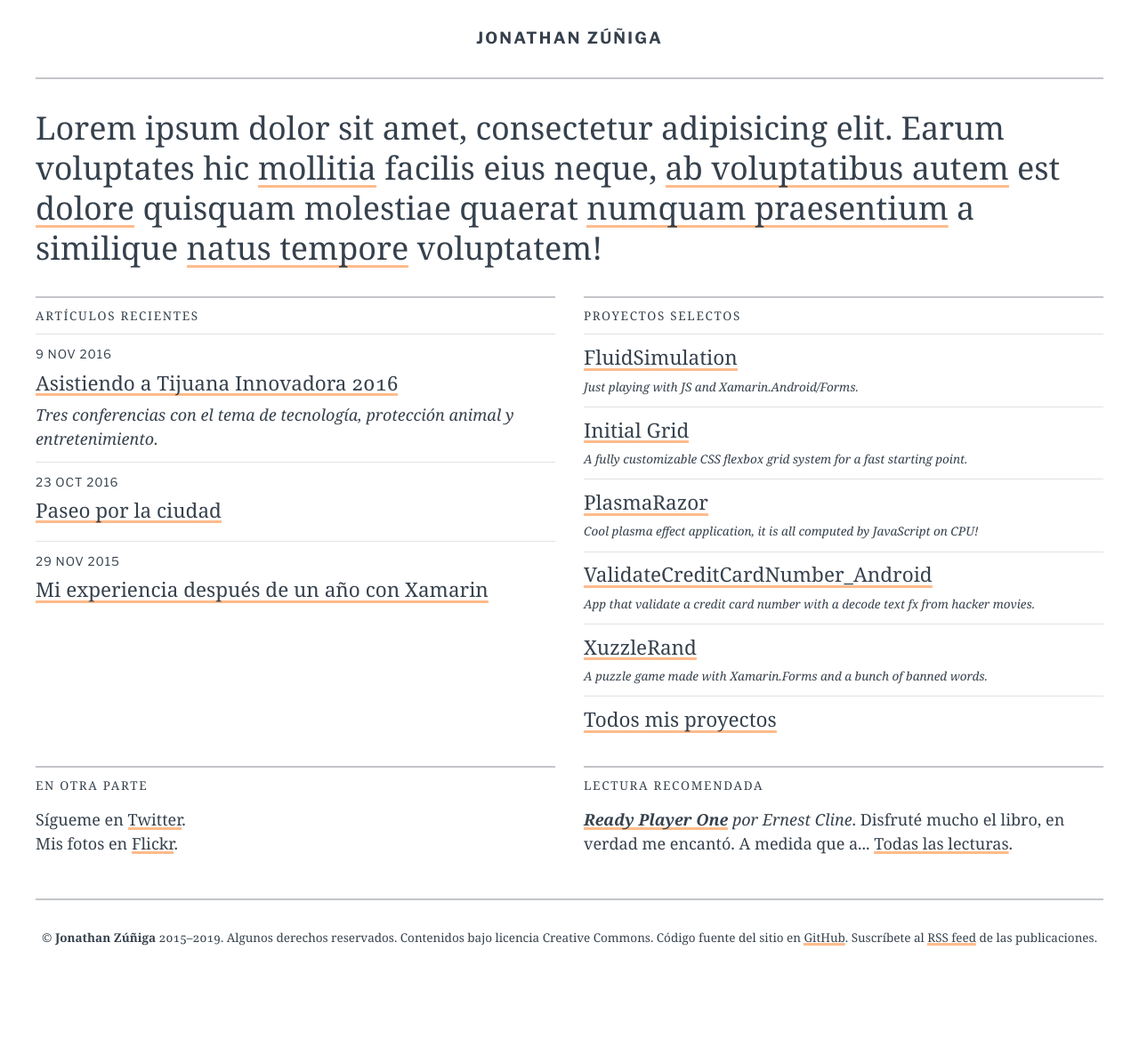
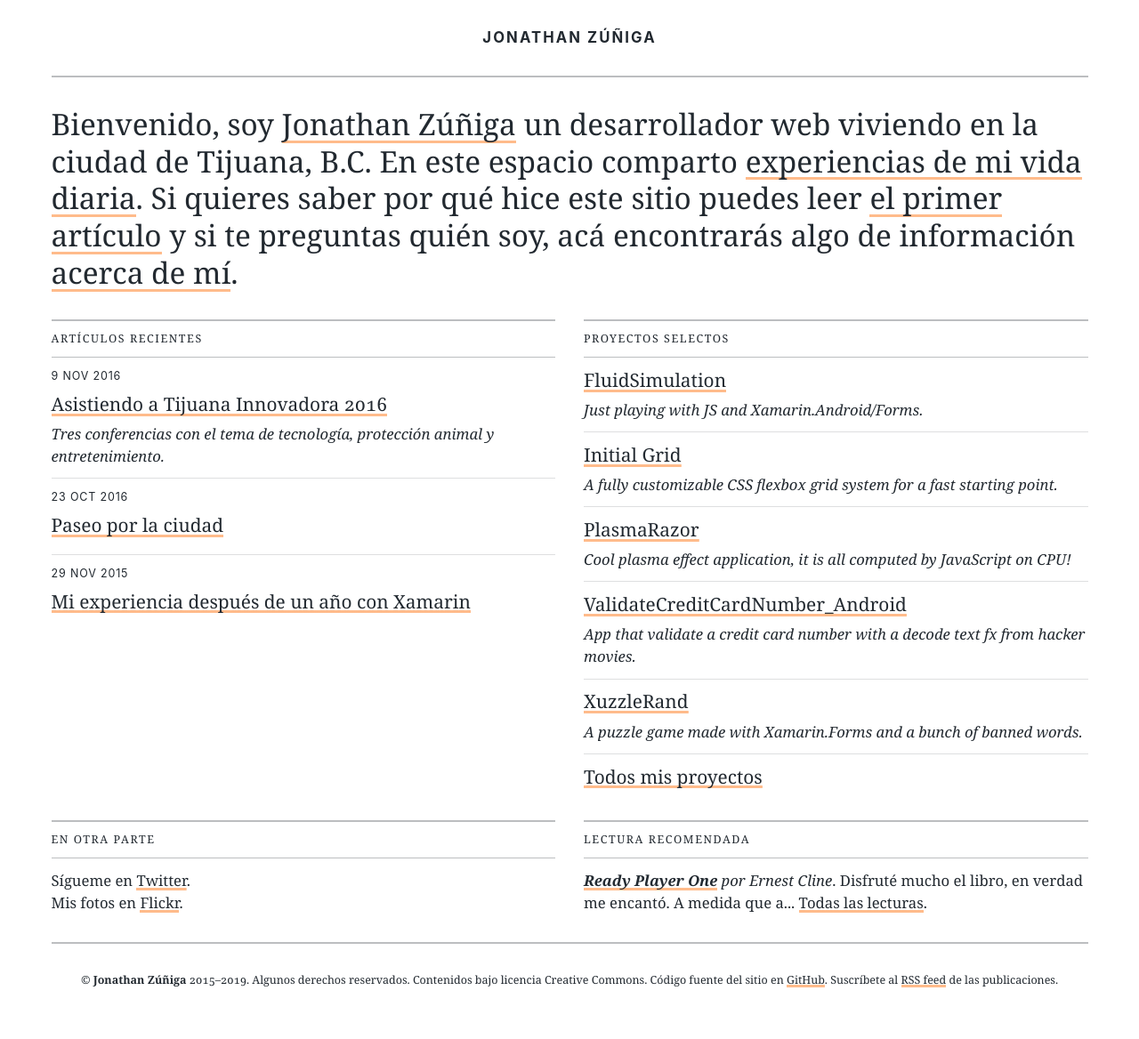
Before and after one commit to jonathanzuniga/jonathanzuniga.github.io, a Jekyll site: the page built from index.html, in a window 1280 px wide. Shown: the whole page at 89% size. Built offline with Jekyll 4.4.1, drawn with Linux system fonts in a browser that asks for light colours; the list of posts is cut into pages by our own code; before the commit the page ends 1121 px from its top, so only the background shows below that.

Commit message:
Edit fonts file, update patterns file.

```diff
--- a/_includes/intro.html
+++ b/_includes/intro.html
@@ -1,10 +1,12 @@
+{% assign author = site.authors['jonathan'] %}
 <h1 class="introduction h2">
-    Lorem ipsum dolor sit amet, consectetur adipisicing elit. Earum voluptates
-    hic <a href>mollitia</a> facilis eius neque,
-    <a href>ab voluptatibus autem</a> est <a href>dolore</a> quisquam molestiae
-    quaerat <a href>numquam praesentium</a> a similique
-    <a href>natus tempore</a>
-    voluptatem!
+    Bienvenido, soy
+    <a href="">{{ author.first_name }} {{ author.last_name }}</a> un
+    desarrollador web viviendo en la ciudad de Tijuana, B.C. En este espacio
+    comparto <a href="">experiencias de mi vida diaria</a>. Si quieres saber por
+    qué hice este sitio puedes leer <a href="">el primer artículo</a> y si te
+    preguntas quién soy, acá encontrarás algo de información
+    <a href="">acerca de mí</a>.
 </h1>
 
 <div class="recent-articles section">
@@ -56,7 +58,7 @@
             {% if sp.description %}
             <div>
                 <i>
-                    <small>{{ sp.description }}</small>
+                    {{ sp.description }}
                 </i>
             </div>
             {% endif %}
--- a/_sass/_font.scss
+++ b/_sass/_fonts.scss
@@ -1,4 +1,4 @@
-@import url("https://fonts.googleapis.com/css?family=Libre+Franklin:400,400i,700,700i&display=swap");
+// @import url("https://fonts.googleapis.com/css?family=Libre+Franklin:400,400i,700,700i&display=swap");
 
 // @import url("https://fonts.googleapis.com/css?family=BioRhyme:800|Merriweather+Sans:300,300i,400,400i,700,700i|Merriweather:400,400i,700,700i&display=swap");
 
@@ -62,73 +62,72 @@
 // }
 
 // $fonts: (
-// 	// 'Mort Modern' 'Large Condensed' 'Large' (
-// 	// 	'14' 'RegularCnd' 400,
-// 	// 	'15' 'MediumCnd'  500,
-// 	// 	'17' 'BoldCnd'    700,
-// 	// ),
-// 	// 'Mort Modern' 'Subhead Condensed' 'Regular' (
-// 	// 	'19' 'Condensed' 400,
-// 	// ),
-// 	// 'Mort Modern' 'Large' 'Large' (
-// 	// 	// '01' 'Light'    300,
-// 	// 	'02' 'Regular'  400,
-// 	// 	'03' 'Medium'   500,
-// 	// 	// '04' 'SemiBold' 600,
-// 	// 	'05' 'Bold'     700,
-// 	// 	// '06' 'Black'    800,
-// 	// ),
-// 	'Mort Modern' 'Subhead' 'Semi' (
-// 		'10' 'Bold' 600,
-// 	),
-// 	'Mort Modern' 'Text' 'Text' (
-// 		// '23' 'Light'    300,
-// 		'24' 'Regular'  400,
-// 		'25' 'Medium'   500,
-// 		// '26' 'SemiBold' 600,
-// 		'27' 'Bold'     700,
-// 		// '28' 'Black'    800
-// 	)
+//     "Mort Modern": (
+//         "Large"
+//             (
+//                 "01" "LargeLight" 300,
+//                 "02" "LargeRegular" 400,
+//                 "03" "LargeMedium" 500,
+//                 "04" "LargeSemiBold" 600,
+//                 "05" "LargeBold" 700,
+//                 "06" "LargeBlack" 800
+//             ),
+//         "Subhead"
+//             (
+//                 "07" "Light" 300,
+//                 "08" "Regular" 400,
+//                 "09" "Medium" 500,
+//                 "10" "SemiBold" 600,
+//                 "11" "Bold" 700,
+//                 "12" "Black" 800
+//             ),
+//         "Large Condensed"
+//             (
+//                 "13" "LargeLightCnd" 300,
+//                 "14" "LargeRegularCnd" 400,
+//                 "15" "LargeMediumCnd" 500,
+//                 "16" "LargeSemiBoldCnd" 600,
+//                 "17" "LargeBoldCnd" 700
+//             ),
+//         "Subhead Condensed"
+//             (
+//                 "18" "LightCondensed" 300,
+//                 "19" "RegularCondensed" 400,
+//                 "20" "MediumCondensed" 500,
+//                 "21" "SemiBoldCondensed" 600,
+//                 "22" "BoldCondensed" 700
+//             ),
+//         "Text"
+//             (
+//                 "23" "TextLight" 300,
+//                 "24" "TextRegular" 400,
+//                 "25" "TextMedium" 500,
+//                 "26" "TextSemiBold" 600,
+//                 "27" "TextBold" 700,
+//                 "28" "TextBlack" 800
+//             )
+//     )
 // );
 
-// @function str_replace( $string, $search, $replace: '' ) {
+// @each $font-family, $optical-sizes in $fonts {
+//     $font-family-cap: str_replace($font-family, " ", "");
 
-// 	$index: str_index( $string, $search );
+//     @each $optical-size, $weights in $optical-sizes {
+//         @each $font-number, $font-weight, $font-weight-number in $weights {
+//             @font-face {
+//                 font-family: "#{ $font-family } #{ $optical-size }";
+//                 font-weight: #{$font-weight-number};
+//                 src: url("../fonts/#{ $font-family-cap }Pro/#{ $font-family-cap }-#{ $font-number }#{ $font-weight }.otf")
+//                     format("opentype");
+//             }
 
-// 	@if $index {
-
-// 		@return str_slice( $string, 1, $index - 1 ) +
-// 			$replace +
-// 			str_replace(
-// 				str_slice( $string, $index + str_length( $search )
-// 			), $search, $replace );
-
-// 	}
-
-// 	@return $string;
-
+//             @font-face {
+//                 font-family: "#{ $font-family } #{ $optical-size }";
+//                 font-style: italic;
+//                 font-weight: #{$font-weight-number};
+//                 src: url("../fonts/#{ $font-family-cap }Pro/#{ $font-family-cap }-#{ $font-number }#{ $font-weight }Italic.otf")
+//                     format("opentype");
+//             }
+//         }
+//     }
 // }
-
-// @each $font-family, $optical-size, $optical-size-1st-word, $weights in $fonts {
-
-// 	@each $number, $weight, $weight-num in $weights {
-
-// 		$font-family-r: str_replace( $font-family, ' ', '' );
-
-// 		@font-face {
-// 			font-family: '#{ $font-family } #{ $optical-size }';
-// 			font-weight: #{ $weight-num };
-// 			src: url( '../fonts/#{ $font-family-r }Pro/#{ $font-family-r }-#{ $number }#{ $optical-size-1st-word }#{ $weight }.otf' )
-// 			     format( 'opentype' );
-// 		}
-
-// 		@font-face {
-// 			font-family: '#{ $font-family } #{ $optical-size }';
-// 			font-style: italic;
-// 			font-weight: #{ $weight-num };
-// 			src: url( '../fonts/#{ $font-family-r }Pro/#{ $font-family-r }-#{ $number }#{ $optical-size-1st-word }#{ $weight }Italic.otf' )
-// 			     format( 'opentype' );
-// 		}
-// 	}
-
-// }
--- /dev/null
+++ b/_sass/_functions.scss
@@ -0,0 +1,14 @@
+@function str_replace($string, $search, $replace: "") {
+    $index: str_index($string, $search);
+
+    @if $index {
+        @return str_slice($string, 1, $index - 1) + $replace +
+            str_replace(
+                str_slice($string, $index + str_length($search)),
+                $search,
+                $replace
+            );
+    }
+
+    @return $string;
+}
--- a/css/main.scss
+++ b/css/main.scss
@@ -6,7 +6,4 @@
 
 // Import partials from `sass_dir` (defaults to `_sass`)
 
-@import
-	'font',
-	// 'style',
-	'syntax-highlighting';
+@import "functions", "fonts", "syntax-highlighting";
```
Also changed, not shown: css/patterns.min.css, fonts/MortModernPro/MortModern-14LargeRegularCndItalic.otf (renamed from fonts/MortModernPro/MortModern-14LargeRegularCndItal.otf), fonts/MortModernPro/MortModern-15LargeMediumCndItalic.otf (renamed from fonts/MortModernPro/MortModern-15LargeMediumCndItal.otf), fonts/MortModernPro/MortModern-16LargeSemiBoldCndItalic.otf (renamed from fonts/MortModernPro/MortModern-16LargeSemiBldCndItal.otf), 1 other file.
